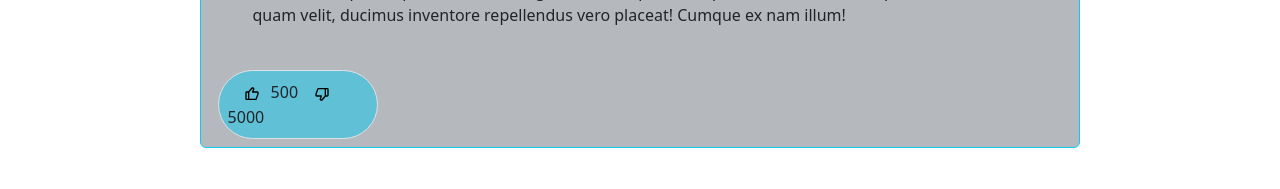
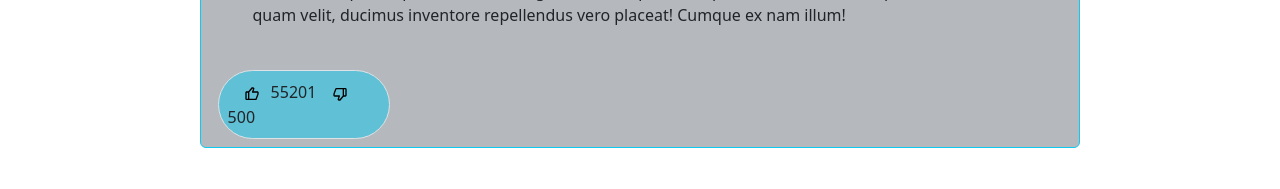
Before and after one commit to OrbelB/SimplyAlgorithms, a React (Create React App) app in the folder frontend/: page /forums/1 in a window 1280 px wide. Shown: the part 466-655 px from the top of the page. Built offline with nearby package versions, Linux system fonts and the light colour scheme.

Commit message:
forum votes are a seperate function

```diff
--- a/frontend/src/components/forums/post_template/ForumPost.jsx
+++ b/frontend/src/components/forums/post_template/ForumPost.jsx
@@ -2,15 +2,16 @@ import React from 'react'
 import { useParams } from 'react-router-dom';
 import cx from "classnames";
 import fp from "./ForumPost.module.css";
-import { BiLike, BiDislike } from 'react-icons/bi';
-import {useState} from "react";
+// import { BiLike, BiDislike } from 'react-icons/bi';
+// import {useState} from "react";
 import CommentFrame from "../../comment/CommentFrame";
+import Vote from "../../vote_comp/Vote"
 let forum_post = {
   user:   "Mack",
   title:  "sectetur adipisicing elit. Error, culpa tempora, obca?",
   text:   "Lorem ipsum, dolor sit amet consectetur adipisicing elit. Error, culpa tempora, obcaecati dignissimos aliquam voluptatum architecto excepturi mollitia ea quam velit, ducimus inventore repellendus vero placeat! Cumque ex nam illum! Lorem ipsum, dolor sit amet consectetur adipisicing elit. Error, culpa tempora, obcaecati dignissimos aliquam voluptatum architecto excepturi mollitia ea quam velit, ducimus inventore repellendus vero placeat! Cumque ex nam illum!Lorem ipsum, dolor sit amet consectetur adipisicing elit. Error, culpa tempora, obcaecati dignissimos aliquam voluptatum architecto excepturi mollitia ea quam velit, ducimus inventore repellendus vero placeat! Cumque ex nam illum!Lorem ipsum, dolor sit amet consectetur adipisicing elit. Error, culpa tempora, obcaecati dignissimos aliquam voluptatum architecto excepturi mollitia ea quam velit, ducimus inventore repellendus vero placeat! Cumque ex nam illum!Lorem ipsum, dolor sit amet consectetur adipisicing elit. Error, culpa tempora, obcaecati dignissimos aliquam voluptatum architecto excepturi mollitia ea quam velit, ducimus inventore repellendus vero placeat! Cumque ex nam illum!",
-  like:   500,
-  dislike:5000,
+  like:   55201,
+  dislike:500,
   posted: "2 months ago",
   tags:   "#temp, #temp2, #temp3",
   photo:  "add later",
@@ -23,50 +24,50 @@ let forum_post = {
 };
 
 export default function ForumPost ()  {
+
     const { id } = useParams();
-    const [like,setlike] = useState(forum_post.like)
-    const [dislike,setdislike] = useState(forum_post.dislike)
+    // const [like,setlike] = useState(forum_post.like)
+    // const [dislike,setdislike] = useState(forum_post.dislike)
 
-    const [likeActive, setLikeActive] = useState(forum_post.user_voted)
-    const [dislikeActive, setdisLikeActive] = useState(forum_post.user_voted)
+    // const [likeActive, setLikeActive] = useState(forum_post.user_voted)
+    // const [dislikeActive, setdisLikeActive] = useState(forum_post.user_voted)
 
 
-    const like_forum = () =>{
-      if(likeActive){
-        setLikeActive(false)
-        setlike(like -1)
-      }
-      else{
-        setLikeActive(true)
-        setlike(like+1)
-        if(dislikeActive){
-          setdisLikeActive(false)
-          setlike(like+1)
-          setdislike(dislike-1)
-        }
-      }
-    }
+    // const like_forum = () =>{
+    //   if(likeActive){
+    //     setLikeActive(false)
+    //     setlike(like -1)
+    //   }
+    //   else{
+    //     setLikeActive(true)
+    //     setlike(like+1)
+    //     if(dislikeActive){
+    //       setdisLikeActive(false)
+    //       setlike(like+1)
+    //       setdislike(dislike-1)
+    //     }
+    //   }
+    // }
 
-    const dislike_forum = () =>{
-      if(dislikeActive){
-        setdisLikeActive(false)
-        setdislike(dislike -1)
-      }
-      else{
-        setdisLikeActive(true)
-        setdislike(dislike+1)
-        if(likeActive){
-          setLikeActive(false)
-          setlike(dislike+1)
-          setlike(like-1)
-        }
-      }
-    }
+    // const dislike_forum = () =>{
+    //   if(dislikeActive){
+    //     setdisLikeActive(false)
+    //     setdislike(dislike -1)
+    //   }
+    //   else{
+    //     setdisLikeActive(true)
+    //     setdislike(dislike+1)
+    //     if(likeActive){
+    //       setLikeActive(false)
+    //       setlike(dislike+1)
+    //       setlike(like-1)
+    //     }
+    //   }
+    // }
 
   return (
     <div key={id} className={cx(fp["window"], "container-fluid")}>
       <div className={cx()}>
-
       <div className={cx(fp["side2"])}>
         <h1 className={cx(fp["category-label"])}>Related Posts</h1>
           <div className={cx(fp["related-posts"])}>
@@ -82,15 +83,11 @@ export default function ForumPost ()  {
         </div>
         <h3 className={cx(fp['title'])}>{forum_post.title}</h3>
         <div className={cx(fp['quetion'], "overflow-auto fw-normal lh-base")}>{forum_post.text}</div>
-        <div className={cx(fp["vote"], "border rounded-pill bg-info bg-opacity-50")}>
-          <button onClick={like_forum} className={cx(fp["ld"])}> <BiLike/></button>{like}
-          <button onClick={dislike_forum} className={cx(fp["ld"])}> <BiDislike/></button>{dislike}
-        </div>
-        </div>
+        <Vote like_={forum_post.like} dislike_={forum_post.dislike} user_voted_={forum_post.user_voted} />
       </div>
+    </div>
       <div>
         <CommentFrame/>
-
       </div>
     </div>
 
--- /dev/null
+++ b/frontend/src/components/vote_comp/Vote.jsx
@@ -0,0 +1,71 @@
+import React from 'react'
+import cx from "classnames";
+import { BiLike, BiDislike } from 'react-icons/bi';
+import fp from './vote.module.css'
+import { useParams } from 'react-router-dom';
+import {useState} from "react";
+
+// let forum_post = {
+//     user:   "Mack",
+//     title:  "sectetur adipisicing elit. Error, culpa tempora, obca?",
+//     text:   "Lorem ipsum, dolor sit amet consectetur adipisicing elit. Error, culpa tempora, obcaecati dignissimos aliquam voluptatum architecto excepturi mollitia ea quam velit, ducimus inventore repellendus vero placeat! Cumque ex nam illum! Lorem ipsum, dolor sit amet consectetur adipisicing elit. Error, culpa tempora, obcaecati dignissimos aliquam voluptatum architecto excepturi mollitia ea quam velit, ducimus inventore repellendus vero placeat! Cumque ex nam illum!Lorem ipsum, dolor sit amet consectetur adipisicing elit. Error, culpa tempora, obcaecati dignissimos aliquam voluptatum architecto excepturi mollitia ea quam velit, ducimus inventore repellendus vero placeat! Cumque ex nam illum!Lorem ipsum, dolor sit amet consectetur adipisicing elit. Error, culpa tempora, obcaecati dignissimos aliquam voluptatum architecto excepturi mollitia ea quam velit, ducimus inventore repellendus vero placeat! Cumque ex nam illum!Lorem ipsum, dolor sit amet consectetur adipisicing elit. Error, culpa tempora, obcaecati dignissimos aliquam voluptatum architecto excepturi mollitia ea quam velit, ducimus inventore repellendus vero placeat! Cumque ex nam illum!",
+//     like:   500,
+//     dislike:5000,
+//     posted: "2 months ago",
+//     tags:   "#temp, #temp2, #temp3",
+//     photo:  "add later",
+//     video:  "add later",
+//     user_voted: false,
+
+//     LD_ratio: function() {
+//         return ((this.like-this.dislike) / (this.like+this.dislike)) * 100;
+//     }
+//   };
+
+export default function Vote({like_, dislike_, user_voted_}) {
+    // const { id } = useParams();
+    const [like,setlike] = useState(like_)
+    const [dislike,setdislike] = useState(dislike_)
+
+    const [likeActive, setLikeActive] = useState(user_voted_)
+    const [dislikeActive, setdisLikeActive] = useState(user_voted_)
+
+
+    const like_forum = () =>{
+      if(likeActive){
+        setLikeActive(false)
+        setlike(like -1)
+      }
+      else{
+        setLikeActive(true)
+        setlike(like+1)
+        if(dislikeActive){
+          setdisLikeActive(false)
+          setlike(like+1)
+          setdislike(dislike-1)
+        }
+      }
+    }
+
+    const dislike_forum = () =>{
+      if(dislikeActive){
+        setdisLikeActive(false)
+        setdislike(dislike -1)
+      }
+      else{
+        setdisLikeActive(true)
+        setdislike(dislike+1)
+        if(likeActive){
+          setLikeActive(false)
+          setlike(dislike+1)
+          setlike(like-1)
+        }
+      }
+    }
+    return (
+    <div className={cx(fp["vote"], "border rounded-pill bg-info bg-opacity-50")}>
+        <button onClick={like_forum} className={cx(fp["ld"])}> <BiLike/></button>{like}
+        <button onClick={dislike_forum} className={cx(fp["ld"])}> <BiDislike/></button>{dislike}
+    </div>
+  )
+}
--- /dev/null
+++ b/frontend/src/components/vote_comp/vote.module.css
@@ -0,0 +1,12 @@
+.vote{
+    margin-left: 1%;
+    padding: 1%;
+    width: 20%;
+
+}
+.ld{
+    margin-left: 10px;
+    margin-right: 5px;
+    border: none;
+    background: none;
+}
```
